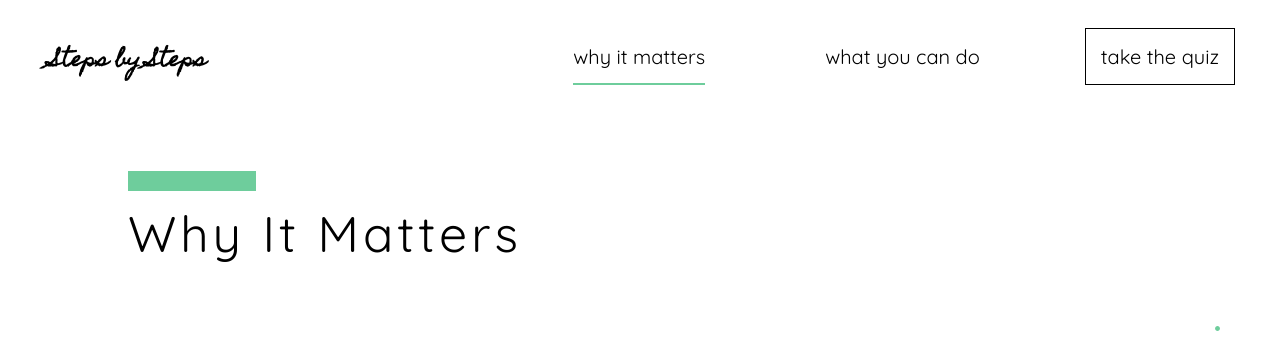
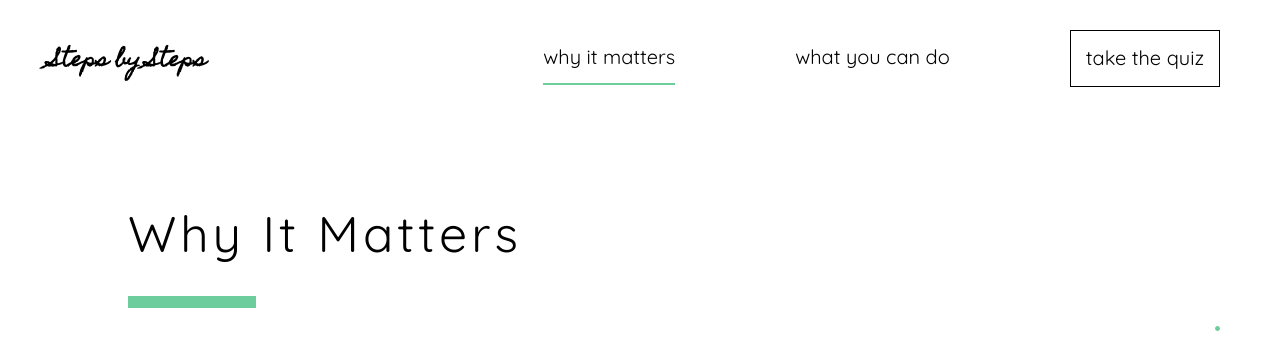
Before and after one commit to ellabuysse/Steps-by-Steps, a React (Create React App) app: page /why-this-matters in a window 1280 px wide. Shown: the top 358 px of the page. Built offline with nearby package versions, Linux system fonts and the light colour scheme.

Commit message:
formatted nav bar

```diff
--- a/src/NavBar/NavBar.css
+++ b/src/NavBar/NavBar.css
@@ -48,31 +48,16 @@ nav a{
     z-index: 11;
 }
 
-.take-quiz {
-    width: auto;
-    height: auto;
-    border: 1px solid black;
-    margin-top: -15px;
-    padding: 15px;
-
-    width: 100%;
-    -webkit-box-sizing: border-box; /* Safari/Chrome, other WebKit */
-    -moz-box-sizing: border-box;    /* Firefox, other Gecko */
-    box-sizing: border-box;
-}
-
 .why-this-matters #whyThisMattersPage{
     border-bottom: 2px solid #6ecd9c;
     padding-bottom: 15px;
 }
 
 .nav-links{
-    top: 0;
-    padding: 45px;
-    padding-left: 60px;
-    padding-right: 60px;
+    margin: 45px;
+    margin-left: 60px;
+    margin-right: 60px;
     justify-content: space-between;
-    margin: 0;
     font-size: 20px;
     z-index: 11;
     height: 100%;
@@ -80,16 +65,13 @@ nav a{
 }
 
 .nav-links-quiz{
-    top: 0;
-    padding: 45px;
-    padding-left: 45px;
-    padding-right: 45px;
-    justify-content: space-between;
-    margin: 0;
+    margin: 30px 60px;
+    padding: 15px;
     font-size: 20px;
     z-index: 11;
-    height: 100%;
+    height: 25px;
     text-align: center;
+    border: 1px solid black;
 }
 
 .tips #tips-page{
--- a/src/NavBar/NavBar.jsx
+++ b/src/NavBar/NavBar.jsx
@@ -28,11 +28,11 @@ export default class NavBar extends Component {
                             </div>
                         </div>
                         <div className="nav-links-quiz">
-                            <Link to="/quiz" className="quiz-box take-quiz" id="quizPage">take the quiz</Link>
+                            <Link to="/quiz" className="quiz-box" id="quizPage">take the quiz</Link>
                         </div>
                     </div>
                 </nav>
-</header>
+            </header>
         )
     }
 }
--- a/src/TipsPage/TipsPage.css
+++ b/src/TipsPage/TipsPage.css
@@ -62,26 +62,19 @@ align-self: center;
     animation: left 1s forwards;
 }
 .underline{
-    border-right: 60%;
-    background-color:#5fa8e5;
     width: 10%;
-    min-height: 20px;
+    height: 12px;
     margin-bottom: 300px;
     position: relative;
     top: 125px;
     margin-bottom: 260px;
-
     animation: left 1s forwards;
 }
-.WIM-underline{
+#WIM-underline{
     background-color: #6ecd9c;
-    padding: 0;
-    width: 10%;
-    min-height: 20px;
-    margin-bottom: 125px;
-    position: relative;
-    margin-bottom: 260px;
-    animation: left 1s forwards;
+}
+#tips-underline{
+    background-color:#5fa8e5;
 }
 .bg-image .transport .container {
     background-position: bottom;
--- a/src/TipsPage/TipsPage.jsx
+++ b/src/TipsPage/TipsPage.jsx
@@ -21,7 +21,7 @@ const TipsPage = (props) => {
             <ScrollNavTips/>
             <div className="animate-title">
                 <h1 className="page-title" id="wim-page-title">What You Can Do</h1>
-                <div className="underline"/>
+                <div className="underline" id="tips-underline"/>
             </div>
             <section id="transport">
                 <div className="bg-image">
--- a/src/WIMPage.jsx
+++ b/src/WIMPage.jsx
@@ -19,7 +19,7 @@ const WIMPage = (props) => {
             <NavBar/>
             <div className="animate-title">
                 <h1 className="page-title">Why It Matters</h1>
-                <div className="WIM-underline"/>
+                <div className="underline" id="WIM-underline"/>
             </div>
             <section id="earthNeedsHelp">
                 <div className="bg-image">
```
